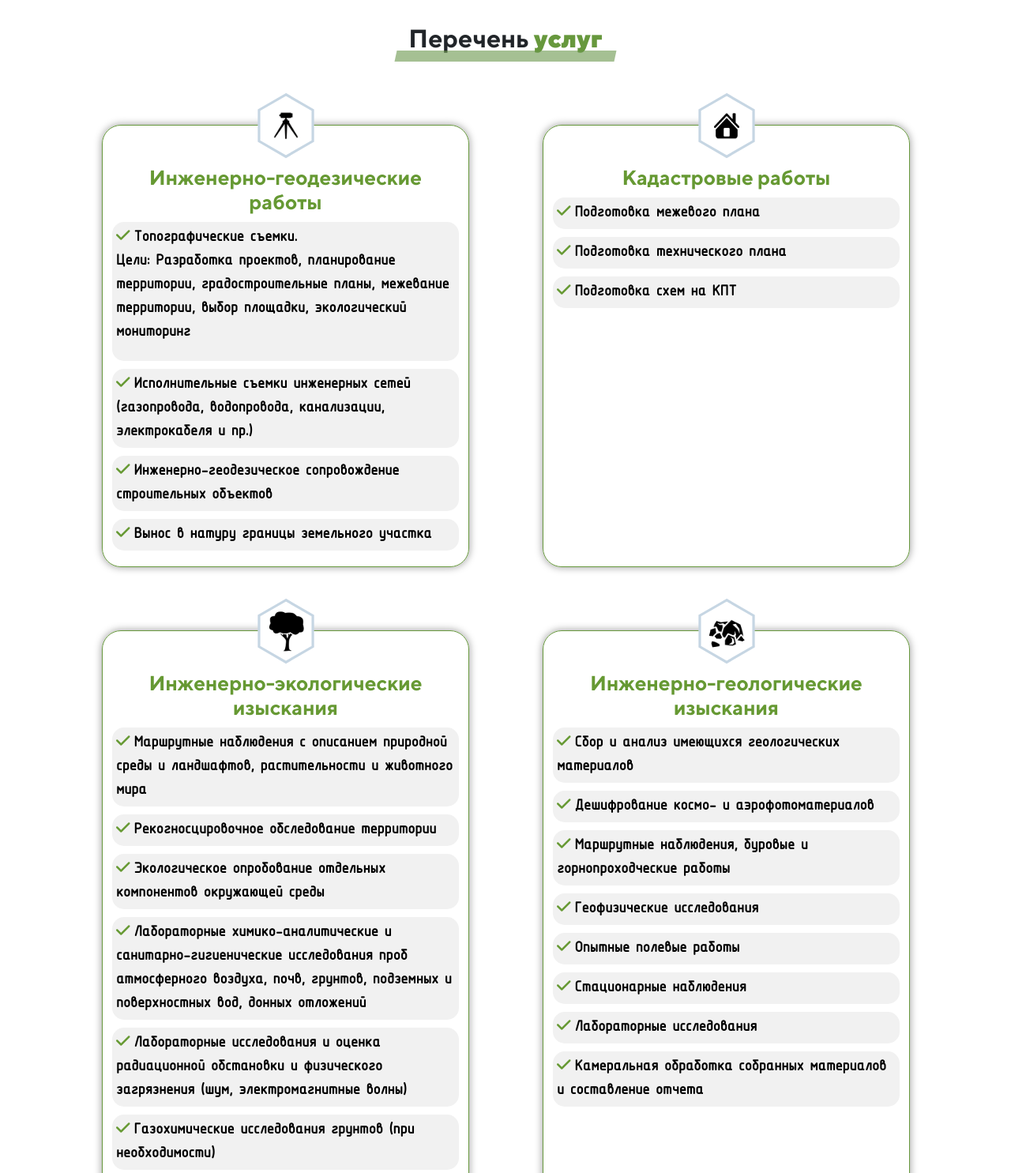
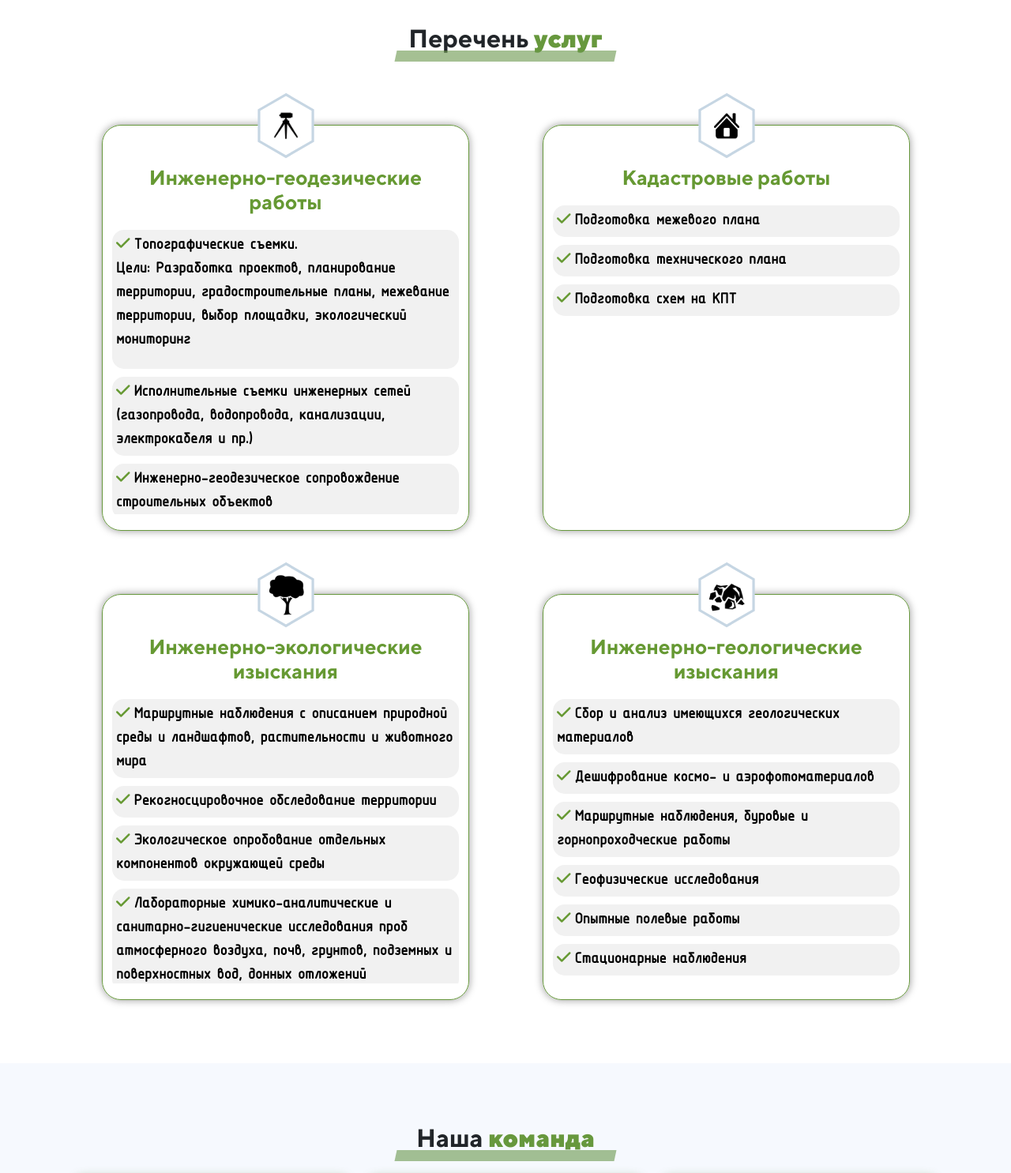
Before and after one commit to FDan2001/GeoGarant, a PHP site: page / in a window 1280 px wide. Shown: the part 1748-3233 px from the top of the page at 79% size. Run offline with PHP 8.4, Linux system fonts and the light colour scheme.

Commit message:
Add files via upload

```diff
--- a/assets/css/style.css
+++ b/assets/css/style.css
@@ -64,6 +64,13 @@ Nav
   margin-right: 40px;
 }
 
+@media(max-width: 410px){
+  .logo-img {
+    margin-left: 0px;
+    margin-right: 0px;
+  }
+}
+
 .bg-light {
     background-color: #ffffff00!important;
 }
@@ -75,6 +82,20 @@ Nav
   }
 }
 @media (max-width: 992px){
+
+  .navbar-light .navbar-nav .nav-link.active, .navbar-light .navbar-nav .show>.nav-link {
+    color: white!important;
+  }
+  .navbar-collapse {
+    align-items: center;
+    width: 100%;
+    background-color: #000000c7;
+    border: 1px solid #689745;
+    border-radius: 24px;
+    padding-left: 21px;
+    padding-right: 5px;
+  }
+
 .bg-light {
     background-color: rgb(0 0 0 / 50%)!important;
     border-radius: 0px 0px 24px 24px;
@@ -478,6 +499,33 @@ About
 Work
 */
 
+.scrol{
+  height: 370px; /* высота области */
+  overflow-y: scroll; /* прокручивание только по вертикали */
+}
+/* стилизация вертикальной полосы прокрутки */
+    body::-webkit-scrollbar {
+      width: 7px; /* ширина полосы */
+      background-color: #00000000; /* цвет фона полосы */
+      border-radius: 24px;
+    }
+
+    body::-webkit-scrollbar-thumb {
+      background-color: #669933; /* цвет ползунка */
+      border-radius: 24px;
+    }
+/* стилизация вертикальной полосы прокрутки */
+    .scrol::-webkit-scrollbar {
+      width: 7px; /* ширина полосы */
+      background-color: #00000000; /* цвет фона полосы */
+      border-radius: 24px;
+    }
+
+    .scrol::-webkit-scrollbar-thumb {
+      background-color: #669933; /* цвет ползунка */
+      border-radius: 24px;
+    }
+
 .kart {
     position: relative;
     margin: 60px 0 20px 0;
@@ -631,6 +679,7 @@ Work
 }
 
 main#carousel {
+    cursor: grab;
     grid-row: 1 / 2;
     grid-column: 1 / 8;
     /* width: 100vw; */
@@ -644,11 +693,11 @@ main#carousel {
     --items: 5;
     --middle: 3;
     --position: 1;
-    pointer-events: none;
 }
 
 .item {
   position: absolute;
+  pointer-events: none;
   width: auto;
   height: 680px;
   border: 4px solid #69964b;
--- a/index.html
+++ b/index.html
@@ -49,9 +49,9 @@
     margin-top: 24px;
     margin-bottom: 24px;
     margin-left: 24px;
-    margin-right: 24px;" src="img/Layer1003.png" alt=""></a> -->
+    margin-right: 24px;" src="img/path233w.png" alt=""></a>-->
           </div>
-          <button class="navbar-toggler" type="button" data-bs-toggle="collapse" data-bs-target="#navbarNavAltMarkup" aria-controls="navbarNavAltMarkup" aria-expanded="false" aria-label="Переключатель навигации">
+          <button onclick="openmenu();" class="navbar-toggler" type="button" data-bs-toggle="collapse" data-bs-target="#navbarNavAltMarkup" aria-controls="navbarNavAltMarkup" aria-expanded="false" aria-label="Переключатель навигации">
             <span class="navbar-toggler-icon"></span>
           </button>
           <!-- E1 style -->
@@ -71,7 +71,7 @@
 
   <!-- Hero Section -->
   <section id="hero" class="d-flex align-items-center">
-    <div class="container main-slang col-lg-7 col-md-12 wow animate__animated animate__backInUp">
+    <div id="slang" class="container main-slang col-lg-7 col-md-12 wow animate__animated animate__backInUp">
         <!--<h1><img src="img/Текст лого.png" alt=""></h1>-->
         <h1>Приветствуем в <b><span>ГЕО</span>ГАРАНТ</b></h1>
         <!--<h1 id="nomberh1">Приветствуем в <img class="h1-img" src="img/Текст лого.png" alt=""></h1>-->
@@ -152,10 +152,12 @@
                   </svg>
               </div>
               <h3>Инженерно-геодезические работы</h3>
+              <div class="scrol">
               <li class="li-work"><i class="fa fa-check"></i>Топографические съемки. <p>Цели: Разработка проектов, планирование территории, градостроительные планы, межевание территории, выбор площадки, экологический мониторинг</p></li>
               <li class="li-work"><i class="fa fa-check"></i>Исполнительные съемки инженерных сетей (газопровода, водопровода, канализации, электрокабеля и пр.)</li>
               <li class="li-work"><i class="fa fa-check"></i>Инженерно-геодезическое сопровождение строительных объектов</li>
-              <li class="li-work"><i class="fa fa-check"></i>Вынос в натуру границы земельного участка</li>            </div>
+              <li class="li-work"><i class="fa fa-check"></i>Вынос в натуру границы земельного участка</li>
+              </div>           </div>
 
             <div class="wow animate__animated animate__backInRight kart col-lg-5">
               <div class="icon">
@@ -166,9 +168,11 @@
                   </svg>
               </div>
               <h3>Кадастровые работы</h3>
+              <div class="scrol">
               <li class="li-work"><i class="fa fa-check"></i>Подготовка межевого плана</li>
               <li class="li-work"><i class="fa fa-check"></i>Подготовка технического плана</li>
               <li class="li-work"><i class="fa fa-check"></i>Подготовка схем на КПТ</li>
+              </div>
             </div>
 
             <div class="wow animate__animated animate__backInLeft kart col-lg-5">
@@ -180,7 +184,7 @@
                   </svg>
               </div>
               <h3>Инженерно-экологические изыскания</h3>
-
+<div class="scrol">
 <li class="li-work"><i class="fa fa-check"></i>Маршрутные наблюдения с описанием природной среды и ландшафтов, растительности и животного мира</li>
 
 <li class="li-work"><i class="fa fa-check"></i>Рекогносцировочное обследование территории</li>
@@ -196,7 +200,7 @@
 <li class="li-work"><i class="fa fa-check"></i>Систематизация фондовой информации о состоянии окружающей среды, в том числе сведений о наличии на выбранном участке зон с особыми режимами использования, возможных источников загрязнения компонентов окружающей среды</li>
 
 <li class="li-work"><i class="fa fa-check"></i>Камеральная обработка материалов, составление отчета</li>
-
+</div>
             </div>
             <div class="wow animate__animated animate__backInRight kart col-lg-5">
               <div class="icon">
@@ -207,7 +211,7 @@
                   </svg>
               </div>
               <h3>Инженерно-геологические изыскания</h3>
-
+<div class="scrol">
 <li class="li-work"><i class="fa fa-check"></i>Сбор и анализ имеющихся геологических материалов</li>
 <li class="li-work"><i class="fa fa-check"></i>Дешифрование космо- и аэрофотоматериалов</li>
 <li class="li-work"><i class="fa fa-check"></i>Маршрутные наблюдения, буровые и горнопроходческие работы</li>
@@ -215,7 +219,7 @@
 <li class="li-work"><i class="fa fa-check"></i>Опытные полевые работы</li>
 <li class="li-work"><i class="fa fa-check"></i>Стационарные наблюдения</li>
 <li class="li-work"><i class="fa fa-check"></i>Лабораторные исследования</li>
-<li class="li-work"><i class="fa fa-check"></i>Камеральная обработка собранных материалов и составление отчета</li>
+<li class="li-work"><i class="fa fa-check"></i>Камеральная обработка собранных материалов и составление отчета</li></div>
             </div>
 
           </div>
```
Also changed, not shown: js/main.js (+56 -0 lines), img/Layer15.png (added), img/path233w.png (added). Lines whose indentation alone changed are shown as unchanged.
